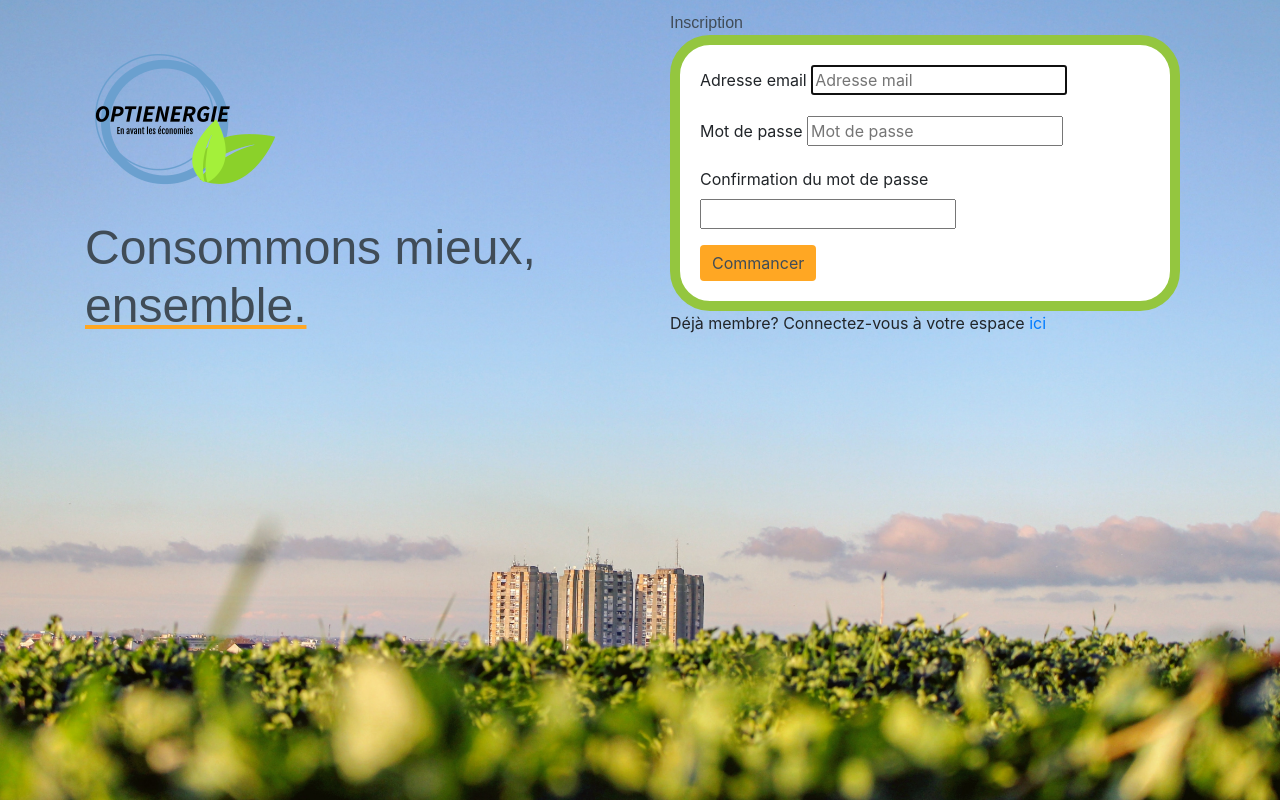
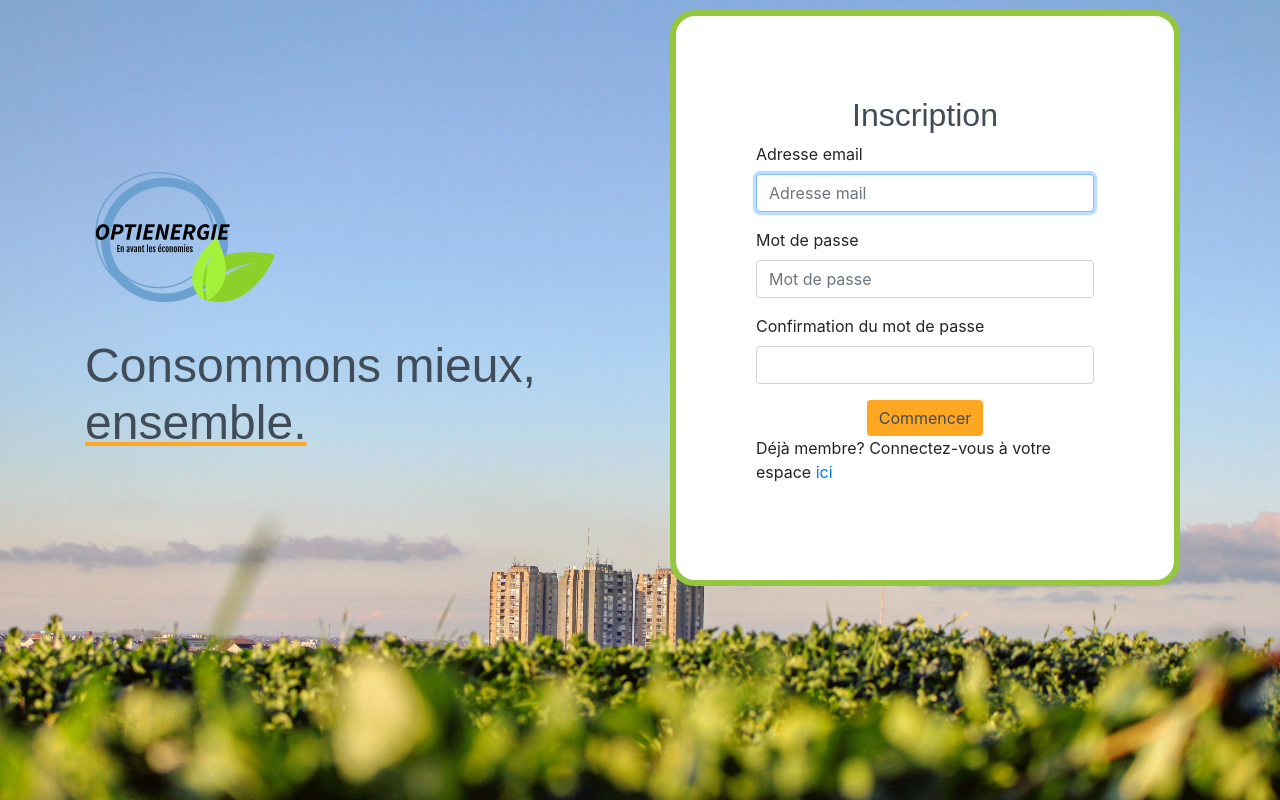
Before and after one commit to Tdartigues/ProjetWorkshop, a PHP site: page / in a window 1280 px wide. Run offline with PHP 8.4, Linux system fonts and the light colour scheme.

Commit message:
Syle Change

```diff
--- a/Css/Connexion.css
+++ b/Css/Connexion.css
@@ -46,6 +46,7 @@ body {
 	border-top-right-radius: 0;
 }
 .btn{
+	font-family: 'Heebo', sans-serif;
 	background-color: #FFA723;
 	Color: #404C57;
 	border: none;
--- a/Css/home.css
+++ b/Css/home.css
@@ -8,7 +8,14 @@ body {
 h1 {
 	font-family: 'Heebo', sans-serif;
 	color:#404c57;
-	font-size:3em;
+	font-size:3rem;
+}
+
+.formco h2 {
+	text-align: center;
+	font-family: 'Heebo', sans-serif;
+	color:#404c57;
+	font-size:2rem;
 }
 
 .underline {
@@ -23,15 +30,17 @@ text {
 }
 
 
-form {
+.formco {
 	display: inline-block;
-	padding: 20px;
-	border:solid 10px #94C63F;
-	border-radius:40px;
+	padding: 80px;
+	border:solid 6px #94C63F;
+	border-radius: 25px;
 	background-color:white;
 }
 
 .btn{
+	display:block;
+	margin:auto;
 	background-color: #FFA723;
 	Color: #404C57;
 	border: none;
--- a/index.html
+++ b/index.html
@@ -19,30 +19,24 @@
 				</div>
 				<div class="col">
 					<div class="container" >
-						<div class="row">
-							<div class="col">
-								<text> Inscription <text>
-							</div>
-						</div>
-						<div class="row">
-							<div class="col-md-12">
+						<div class="col-md-12 formco">
+							<h2> Inscription </h2>
 								<form action="" method="post" >
 									<div class="form-group">
 										<label for="email"> Adresse email </label>
-										<input type="email" name="email" id="email" placeholder="Adresse mail" required autofocus>
+										<input class="form-control" type="email" name="email" id="email" placeholder="Adresse mail" required autofocus>
 									</div>
 									<div class="form-group">
 										<label for="password">Mot de passe </label>
-										<input type="password" name="password" id="password" placeholder="Mot de passe"  required>
+										<input class="form-control" type="password" name="password" id="password" placeholder="Mot de passe"  required>
 									</div>
 									<div class="form-group">
 										<label for="vpassword">Confirmation du mot de passe </label>
-										<input type="password" name="vpassword" id="vpassword" required>
+										<input class="form-control" type="password" name="vpassword" id="vpassword" required>
 									</div>
-									<button type="submit" class="btn btn-primary">Commancer</button>
+									<button type="submit" class="btn btn-primary">Commencer</button>
 								</form>
 								<p> Déjà membre? Connectez-vous à votre espace <a title="" href="Connexion.html">ici</a></p>
-
 							</div>
 						</div>
 					</div>
@@ -51,5 +45,3 @@
 		</div>
     </body>
 </html>
-<div>
-</div>
```
Also changed, not shown: Connexion.html (+3 -4 lines).
